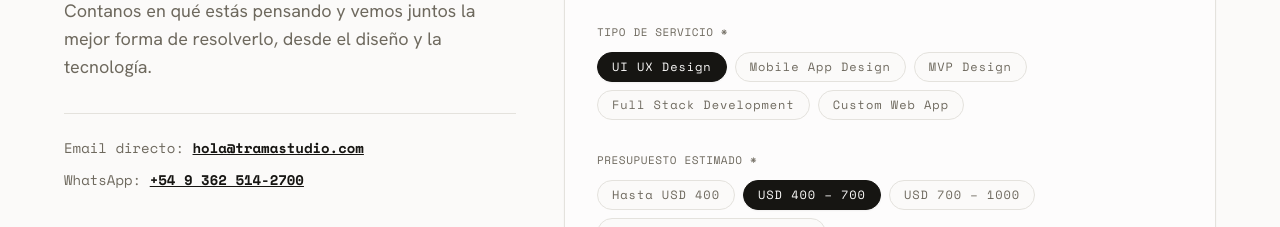
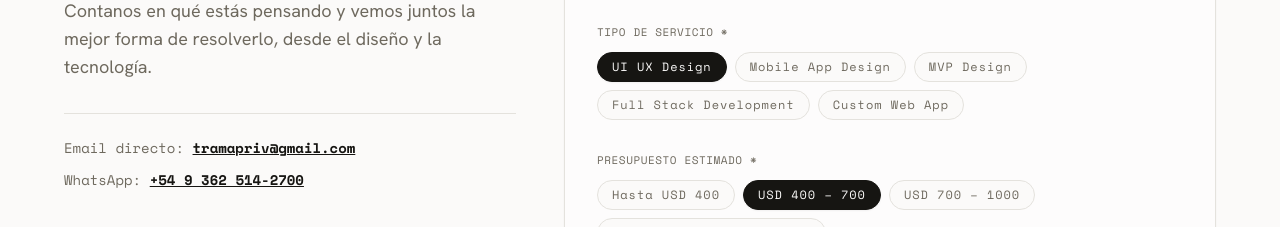
Before and after one commit to nadiaescobbb/tramastudio, a React (Vite) app: page / in a window 1280 px wide. Shown: the part 9940-10167 px from the top of the page. Built offline with nearby package versions, Linux system fonts and the light colour scheme; the HTML template or start-up script is replaced by a standard one.

Commit message:
fix: update contact email

```diff
--- a/src/components/Footer.tsx
+++ b/src/components/Footer.tsx
@@ -15,7 +15,7 @@ export const Footer = () => {
 
           <div className="flex flex-col gap-3">
             <a href="https://wa.me/5493625142700" className="hover:text-[hsl(var(--accent))] transition-colors w-fit">WhatsApp</a>
-            <a href="mailto:hola@tramastudio.com" className="hover:text-[hsl(var(--accent))] transition-colors w-fit">Email</a>
+            <a href="mailto:tramapriv@gmail.com" className="hover:text-[hsl(var(--accent))] transition-colors w-fit">Email</a>
             <a href="https://instagram.com/trama.sstudio" target="_blank" rel="noopener noreferrer" className="hover:text-[hsl(var(--accent))] transition-colors w-fit">Instagram</a>
           </div>
         </div>
--- a/src/pages/Index.tsx
+++ b/src/pages/Index.tsx
@@ -162,10 +162,10 @@ const Index = () => {
                   <p className="text-muted">
                     Email directo:{" "}
                     <a
-                      href="mailto:hola@tramastudio.com"
+                      href="mailto:tramapriv@gmail.com"
                       className="text-foreground underline font-semibold hover:text-[hsl(var(--editorial-accent))] transition-colors"
                     >
-                      hola@tramastudio.com
+                      tramapriv@gmail.com
                     </a>
                   </p>
                   <p className="text-muted">
```
Also changed, not shown: 1 other file (tests, documents, lock files or other folders).
